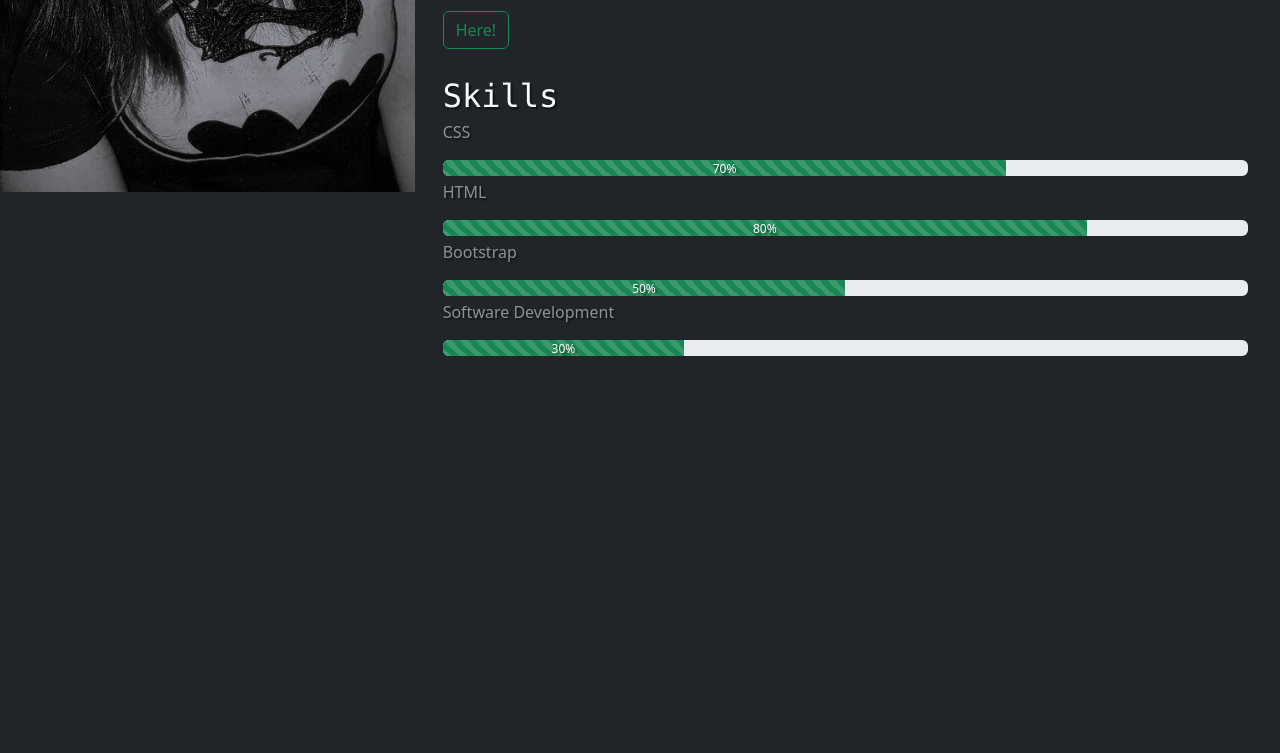
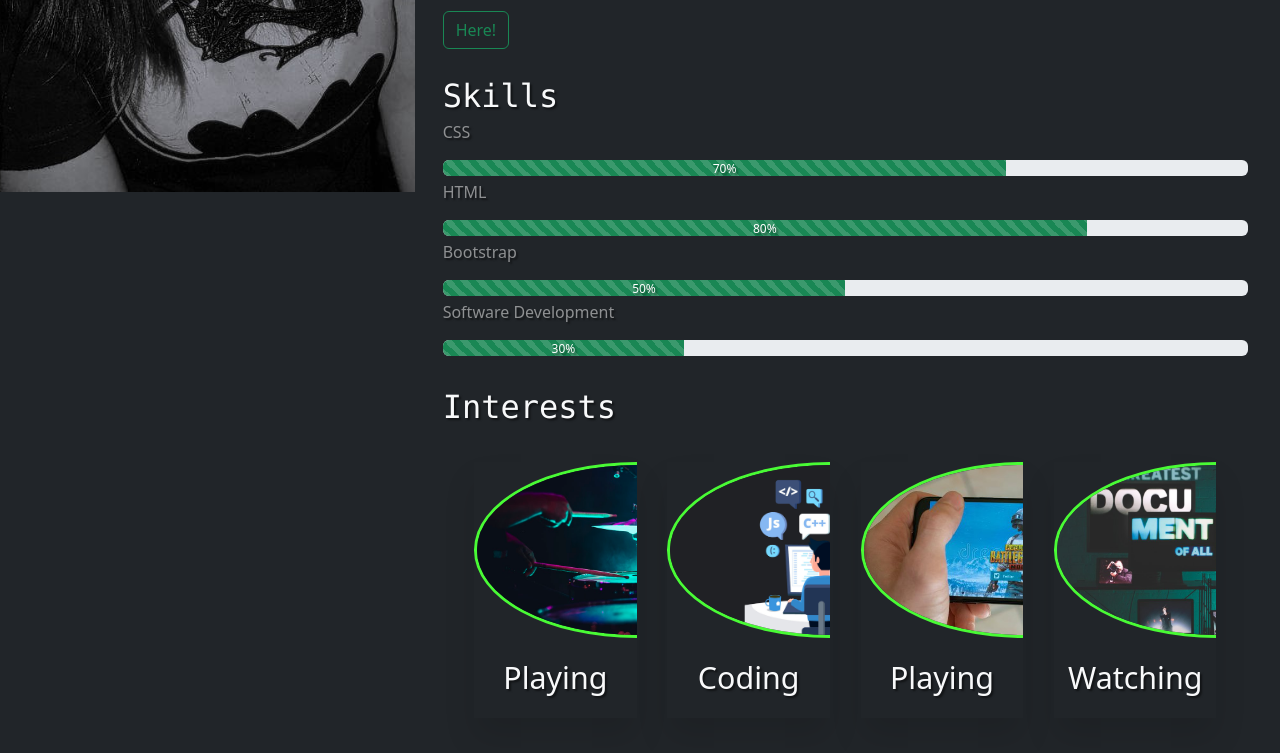
Before and after one commit to ClaudiaVielmetti/ResumeFinal, a plain HTML site: page index.html in a window 1280 px wide. Shown: the part 1248-2001 px from the top of the page. Before the commit the page ends 1612 px from the top, so only its background shows below. Drawn offline with nearby package versions, Linux system fonts and the light colour scheme.

Commit message:
interest section

```diff
--- a/index.html
+++ b/index.html
@@ -47,8 +47,8 @@
    <!--The jumbotron used is fluid as an image needed to be inserted.-->
     </section>
     <div class="jumbotron jumbotron-fluid">
-      <div class="container">
-        <h1 class="display-4">Hi, my name is
+      <div class="container-jumbo">
+        <h1 class="display-4 center">Hi, my name is
            Claudia Vielmetti.</h1>
         <h2 class="lead">Welcome to my Resumé.</h2>
       </div>
@@ -68,6 +68,7 @@ with some font. it is set in black and white to compliment the colors of the pag
  <!--This section is the intro page to the about me section
 It includes a button to direct you to a off canvas page with more info -->
 </div>
+
 </header>
 <main class="row col-12 col-md-8">
   <section id="About" class="ms-3 mb-1">
@@ -114,7 +115,7 @@ It includes a button to direct you to a off canvas page with more info -->
         <div class="offcanvas-body">
           <h4 class="display-4">Claudia Vielmetti</h4>
           <!--Picture element inserted in the canvas with different sizes-->
-            <picture>
+            <picture class="element">
               <source media="(max-width: 650px)"srcset="images/profilePhoto-small.jpg">
               <source media="(max-width: 1000px )" srcset="images/profilePhoto-med.jpg">
               <img src="./images/profilePhoto-med.jpg" alt="Profile" style="float:right;">
@@ -399,11 +400,40 @@ The first page has 3 cards with buttons. All three buttons will direct you to th
                 role="progressbar"
                 style="width: 30%"
                >30%</div>
+               </div>
+                </section>
 
+                <section id="Experience" class="ms-3 mb-1">
+                  <h2 class="font-monospace mt-4 mb-1">Interests</h2>
+                  <div class="container">
+                    <div class="box">
+                      <img src="./images/drums.jpg">
+                      <span>Playing Drums</span>
+                    </div>
+                    <div class="box">
+                      <img src="./images/software dev.jpg">
+                      <span>Coding</span>
+                    </div>
+                    <div class="box">
+                      <img src="./images/PUBG.jpg">
+                      <span>Playing mobile games</span>
+                    </div>
+                    <div class="box">
+                      <img src="./images/docu.jpg">
+                      <span>Watching Documentaries</span>
+                    </div>
+                  </div>
+                </section>
         </div>
         </div>
        </section>
         </section>
+        </main>
+        <footer>
+
+        </footer>
+
+
 
 
 
--- a/style.css
+++ b/style.css
@@ -33,7 +33,7 @@ it needed to be the full length of the page*/
 
 }
 /*The container is the entire jumbotron and its contents*/
-.container{
+.container-jumbo{
     padding-top: 160px;
 
 }
@@ -206,3 +206,41 @@ so its just gonna chill there */
 .work-img img{
     width: 40%;
 }
+
+.container {
+  display: flex;
+  width: 100%;
+  padding: 4% 2%;
+  box-sizing: border-box;
+  height: 40vh;
+}
+
+.box {
+  flex: 1;
+  overflow: hidden;
+  transition: .5s;
+  margin: 0 2%;
+  box-shadow: 0 20px 30px rgba(0,0,0,.1);
+  line-height: 0;
+}
+
+.box > img {
+  width: 200%;
+  height: calc(100% - 10vh);
+  object-fit: cover;
+  transition: .5s;
+}
+
+.box > span {
+  font-size: 3.8vh;
+  display: block;
+  text-align: center;
+  height: 10vh;
+  line-height: 2.6;
+}
+
+.box:hover { flex: 1 1 50%; }
+.box:hover > img {
+  width: 100%;
+  height: 100%;
+}
```
Also changed, not shown: images/4919637.webp (deleted), images/PUBG.jpg (added), images/Pic.jpg (deleted), images/bord.jpg (deleted), images/claudia-med.jpg (deleted), images/coder.jpg (deleted), images/coding.png (deleted), images/docu.jpg (added), images/drums.jpg (added), images/hotel.jpg (deleted), images/pp-crop.jpg (deleted), images/software dev.jpg (added), 1 other file.
